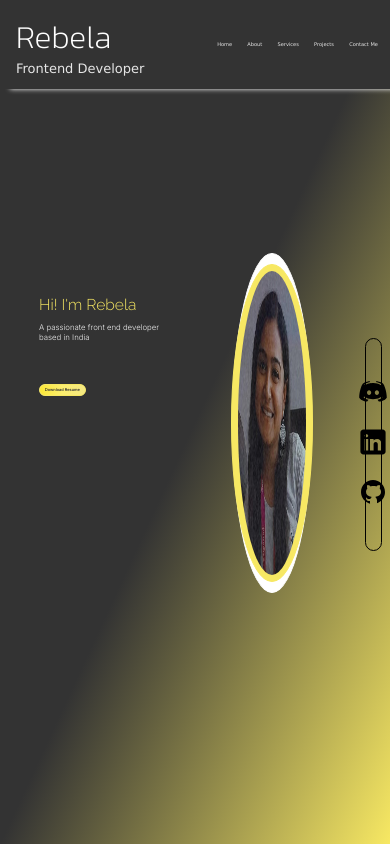
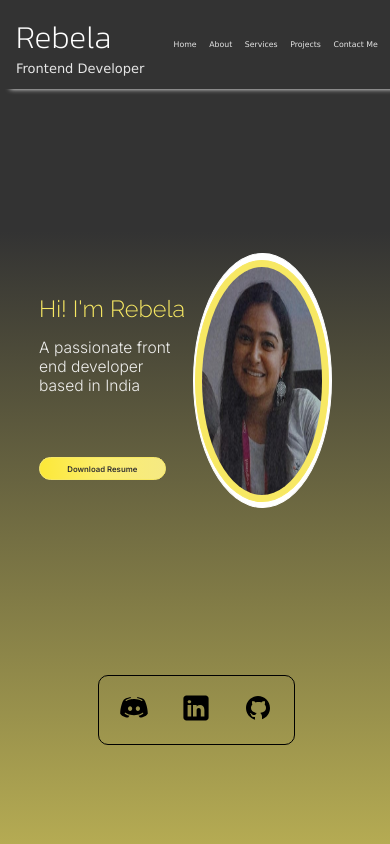
Before and after one commit to rebela-1998/portfolio, a React (Vite) app: page / in a window 390 px wide. Shown: the top 844 px of the page. Built offline with nearby package versions, Linux system fonts and the light colour scheme; a web font is replaced by a local one.

Commit message:
modified styles for other devices

```diff
--- a/src/Component/About.css
+++ b/src/Component/About.css
@@ -21,3 +21,17 @@
      font-weight: 400;
      font-size: 1em;
 }
+
+@media screen and (min-width: 375px) and (max-width: 820px) and (max-height: 667px){
+    .last{
+        margin-bottom: 5vh;
+        position: relative;
+    }
+
+    .about{
+        top:15vh;
+    }
+    /* .about{
+        max-height: 120vh;
+    } */
+}
--- a/src/Component/About.jsx
+++ b/src/Component/About.jsx
@@ -17,7 +17,7 @@ const About = () => {
             <p className="more-details">
                 It got interesting to learn and work with React.js and Redux as these modern javascript libraries are powerhouse and these help us developers to craft interactive UIs with ease.
             </p>
-            <p className="more-details">
+            <p className="more-details last">
                 I have desire to learn and work with more interesting modern libraries like Next.js and also extend my skills towards backend development like MERN stack.
                 <br />
                 I am excited to make the leap and continue to refining my skills with the right company.
--- a/src/Component/Contact.css
+++ b/src/Component/Contact.css
@@ -40,3 +40,15 @@
     text-decoration: none;
     color: inherit;
 }
+
+@media screen and (min-width: 375px) and (max-width: 820px){
+   .channel-name{
+        font-size: 1.5em;
+        font-weight: 400;
+    }
+
+    .conact-details{
+        font-weight: 300;
+        font-size: 1em;
+    }
+}
--- a/src/Component/Intro.css
+++ b/src/Component/Intro.css
@@ -39,3 +39,21 @@
     background-color: rgb(245, 228, 75);
     background-image: none;
 }
+
+@media screen and (min-width: 375px) and (max-width: 820px){
+    .greet{
+        font-size: 6vw;
+    }
+    .introduce{
+        font-size: 4vw;
+        position: absolute;
+        margin-top: 5vh;
+    }
+
+    .resume{
+        font-size: 2vw;
+        width: 15vh;
+        height: 3em;
+        margin-top: 15vh;
+    }
+}
--- a/src/Component/Navbar.css
+++ b/src/Component/Navbar.css
@@ -54,3 +54,10 @@
     color: rgba(255, 255, 255, 0.877);
     text-decoration: none;
 }
+
+@media screen and (min-width: 375px) and (max-width: 820px){
+    .options{
+        font-size: 2vw;
+        width: 60%;
+    }
+}
--- a/src/Component/ProfileDp.css
+++ b/src/Component/ProfileDp.css
@@ -6,7 +6,7 @@
     justify-content: center;
     align-items: center;
     top: 30%;
-    right: 20%;
+    right: 15%;
     border: 1px solid white;
     border-radius: 50%;
     border-right: 30%;
@@ -23,3 +23,11 @@
     padding: 6px;
     /* box-shadow: 2px 2px 6px 5px rgb(228, 228, 92)  */
 }
+
+@media screen and (min-width: 375px) and (max-width: 820px){
+    .dp{
+        width: 35vw;
+        height: 30vh;
+    }
+
+}
--- a/src/Component/Projects.css
+++ b/src/Component/Projects.css
@@ -40,3 +40,10 @@
     font-size: 1em;
 
 }
+
+@media screen and (min-width: 375px) and (max-width: 820px){
+    .last{
+        margin-bottom: 5vh;
+        position: relative;
+    }
+}
--- a/src/Component/Projects.jsx
+++ b/src/Component/Projects.jsx
@@ -25,7 +25,7 @@ const Projects = () => {
         </div>
         <div className='project-container'>
           <h2 className="project-title">Portfolio</h2>
-          <p className="details">Developed a responsive self portfolio UI using React.js.</p>
+          <p className="details last">Developed a responsive self portfolio UI using React.js.</p>
         </div>
       </div>
     </div>
--- a/src/Component/Services.css
+++ b/src/Component/Services.css
@@ -24,3 +24,10 @@
     font-size: 1em;
 
 }
+
+@media screen and (min-width: 375px) and (max-width: 820px){
+    .last{
+        margin-bottom: 5vh;
+        position: relative;
+    }
+}
--- a/src/Component/Services.jsx
+++ b/src/Component/Services.jsx
@@ -11,7 +11,7 @@ const Services = () => {
       <h2 className="company">Cognizant Technology Solutions</h2>
       <p className='period'>August 2020 - September 2022</p>
       <p className="role">Programmer Analyst</p>
-      <p className="skills">Selenium, Cucumber,Java, API, Google Cloud Platform,Rest Assured, Git, Jenkins</p>
+      <p className="skills last">Selenium, Cucumber,Java, API, Google Cloud Platform,Rest Assured, Git, Jenkins</p>
     </div>
   )
 }
--- a/src/Component/Social.css
+++ b/src/Component/Social.css
@@ -25,3 +25,25 @@
     width: 30px;
     height: 30px;
 }
+
+@media screen and (min-width: 375px) and (max-width: 820px){
+    .icons{
+        top: 80%;
+        left:25%;
+        border: 1px solid black;
+        border-radius: 10px;
+        width: 50%;
+        height: 8%;
+        justify-content: center;
+    }
+
+    .icon-list{
+        list-style-type: none;
+        display: flex;
+        width: auto;
+        column-gap: 2em;
+        flex-direction: row;
+        justify-content: center;
+        align-items: center;
+    }
+}
--- a/src/index.css
+++ b/src/index.css
@@ -8,3 +8,11 @@ body {
   /* background-color: rgb(51, 51, 51); */
    background-image: linear-gradient(to bottom right, rgb(51, 51, 51) 50% , rgb(247, 232, 99) );
 }
+
+@media screen and (min-width: 375px) and (max-width: 820px) {
+  body{
+    background-image: linear-gradient(180deg, rgb(51, 51, 51) 20% , rgb(247, 232, 99) );
+     background-repeat: no-repeat;
+     min-height: 137vh;
+    }
+}
```
